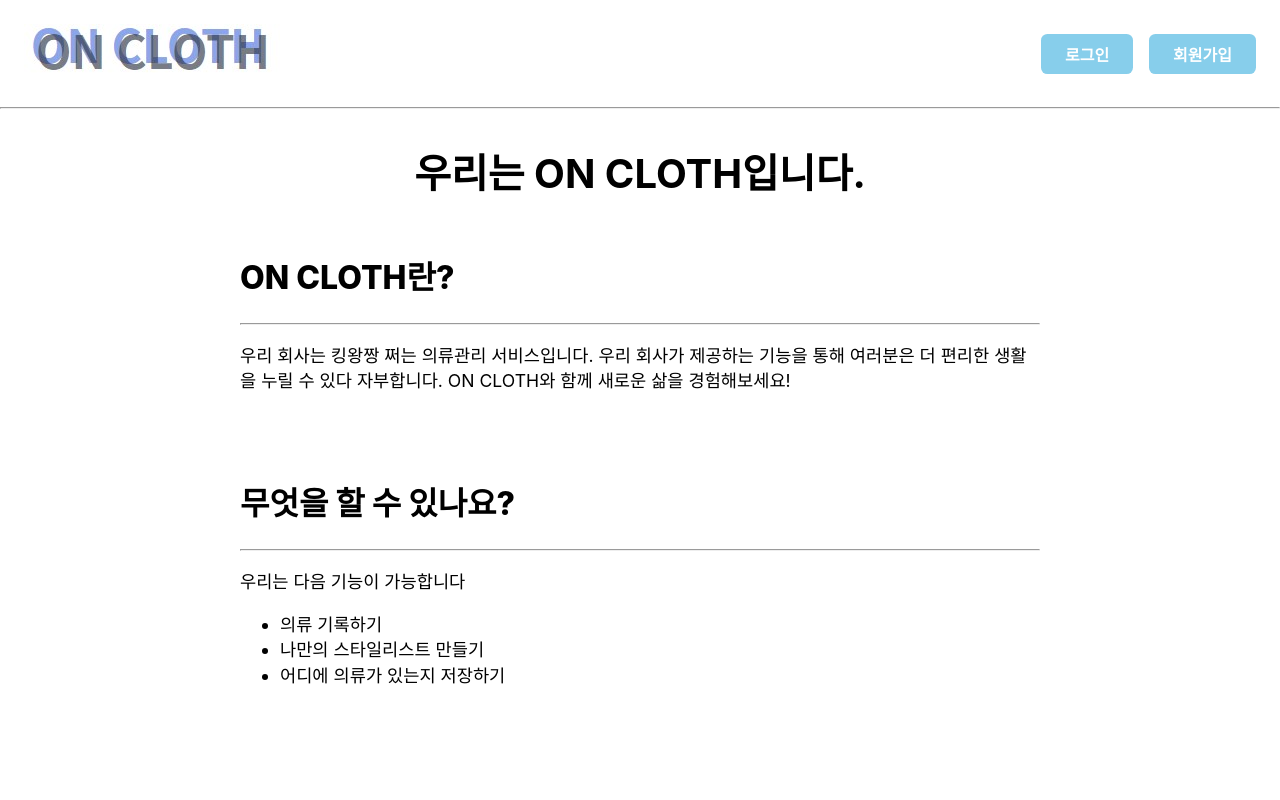
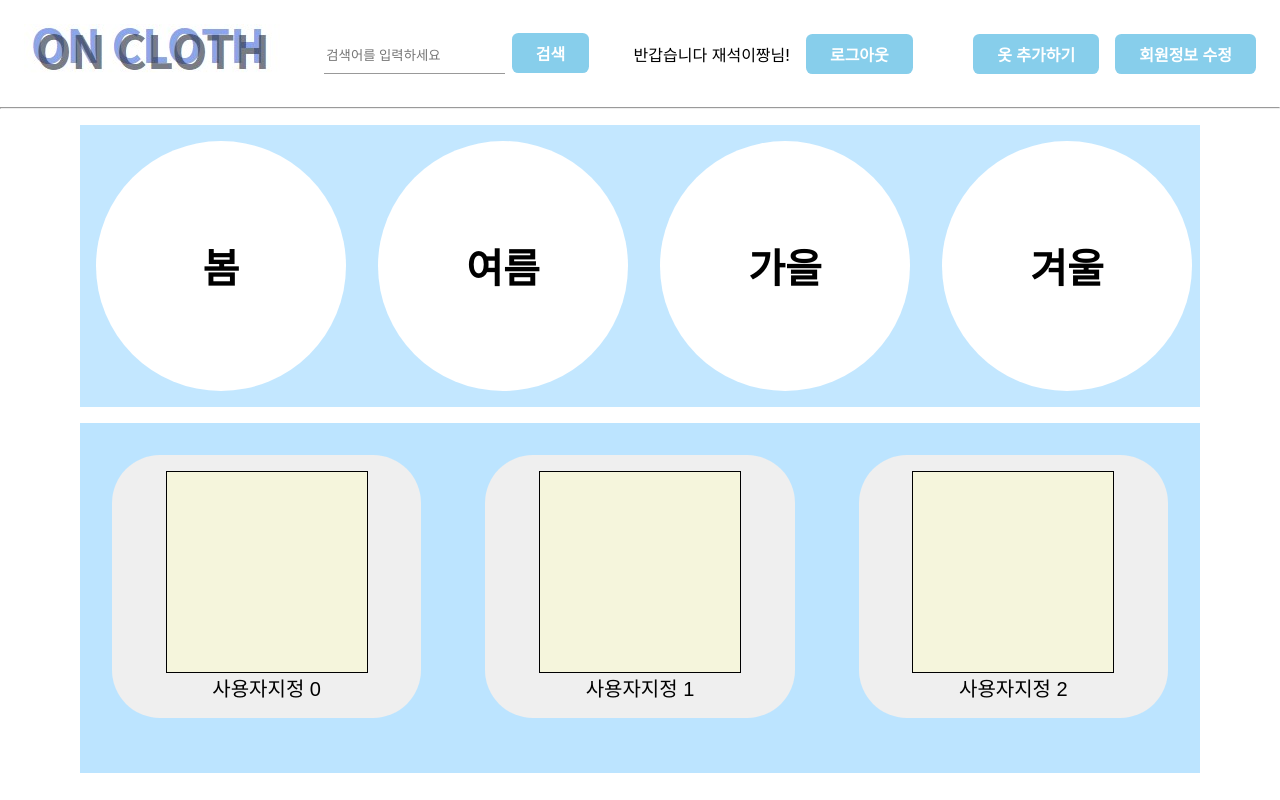
Before and after one commit to ParkSaeHyun/SoftwareEngineering, a React (Create React App) app in the folder oncloth-project/src/main/front/: page / in a window 1280 px wide. Built offline with nearby package versions, Linux system fonts and the light colour scheme.

Commit message:
detail category and clothList UI test

```diff
--- a/oncloth-project/src/main/front/package.json
+++ b/oncloth-project/src/main/front/package.json
@@ -3,6 +3,9 @@
   "version": "0.1.0",
   "private": true,
   "dependencies": {
+    "@emotion/react": "^11.9.0",
+    "@emotion/styled": "^11.8.1",
+    "@mui/material": "^5.8.1",
     "@testing-library/jest-dom": "^5.16.4",
     "@testing-library/react": "^13.2.0",
     "@testing-library/user-event": "^13.5.0",
--- a/oncloth-project/src/main/front/src/App.js
+++ b/oncloth-project/src/main/front/src/App.js
@@ -3,9 +3,11 @@ import RegisterPage from "./page/user/RegisterPage";
 import { Routes, Route, Router } from "react-router";
 import MainPage from "./page/user/MainPage";
 import FindMyPwPage from "./page/user/FindMyPwPage";
+import CategoryList from "./page/cloth/CategoryList";
+import ClothList from "./page/cloth/ClothList";
 
 function App() {
-  const mode = false;
+  const mode = true;
   return (
     <>
     <Routes>
@@ -13,6 +15,8 @@ function App() {
       <Route path="/login" element={<LoginPage />} />
       <Route path="/register" element = {<RegisterPage/>} />
       <Route path="/findmypw" element = {<FindMyPwPage/>}/>
+      <Route path="/:weather" element = {<CategoryList />}>
+      </Route>
     </Routes>
     </>
   );
--- a/oncloth-project/src/main/front/src/base/Button.js
+++ b/oncloth-project/src/main/front/src/base/Button.js
@@ -1,8 +1,8 @@
-import style from "./style/Button.css"
+import style from "./style/Button.css";
 
-const Button = ({children, type}) => {
+const Button = ({children, type, onClick, value}) => {
     return(
-        <button className="baseButton" type={type}>{children}</button>
+        <button onClick={onClick} value={value} className="baseButton" type={type}>{children}</button>
     );
 
 }
--- a/oncloth-project/src/main/front/src/base/Header.js
+++ b/oncloth-project/src/main/front/src/base/Header.js
@@ -17,7 +17,7 @@ const Header = ({mode}) => {
                     </form>
                     <div>
                         <span>반갑습니다 {name}님!</span>
-                        <Button>로그아웃</Button>
+                        <Link to="/login" ><Button>로그아웃</Button></Link>
                     </div>
                     <div>
                         <Button>옷 추가하기</Button>
--- /dev/null
+++ b/oncloth-project/src/main/front/src/page/cloth/CategoryList.js
@@ -0,0 +1,139 @@
+import ImageList from '@mui/material/ImageList';
+import ImageListItem from '@mui/material/ImageListItem';
+import ImageListItemBar from '@mui/material/ImageListItemBar';
+import IconButton from '@mui/material/IconButton';
+import Header from "../../base/Header";
+import { Route, useParams } from "react-router";
+import Button from "../../base/Button";
+import { useState } from "react";
+
+const CategoryList = () => {
+    const detailCategory = ["상의", "하의", "겉옷", "신발", "악세서리"];
+    const {weather} = useParams();
+    const [all, setAll] = useState(false);
+    const [filteredData, setFilteredData] = useState([])
+    const onClink = (e) => {
+        setAll(true);
+        setFilteredData(itemData.filter((cloth) => cloth.category === e.target.value));
+    }
+
+    return(
+        <>
+            <Header mode />
+            <div className="detailCategory">
+                {detailCategory.map(option => (
+                    <Button onClick = {onClink} value = {option}>
+                        {option}
+                    </Button>
+                ))}
+            </div>
+            <div style={{"textAlign": "center"}}>
+                <ImageList sx={{ width: 500, height: 450 }}>
+                    <ImageListItem key="Subheader" cols={2}>
+                    </ImageListItem>
+                    {filteredData.map((item) => (
+                        <ImageListItem key={item.img}>
+                            <img
+                                src={`${item.img}?w=248&fit=crop&auto=format`}
+                                srcSet={`${item.img}?w=248&fit=crop&auto=format&dpr=2 2x`}
+                                alt={item.title}
+                                loading="lazy"
+                            />
+                            <ImageListItemBar
+                                title={item.title}
+                                subtitle={item.category}
+                                actionIcon={
+                                <IconButton
+                                    sx={{ color: 'rgba(255, 255, 255, 0.54)' }}
+                                    aria-label={`info about ${item.title}`}
+                                >
+                                </IconButton>
+                                }
+                            />
+                        </ImageListItem>
+                    ))}
+                    </ImageList>
+                </div>
+        </>
+    );
+};
+
+const itemData = [
+    {
+      img: 'https://images.unsplash.com/photo-1551963831-b3b1ca40c98e',
+      title: 'Breakfast',
+      category: '상의',
+    },
+    {
+      img: 'https://images.unsplash.com/photo-1551782450-a2132b4ba21d',
+      title: 'Burger',
+      category: '상의',
+    },
+    {
+      img: 'https://images.unsplash.com/photo-1522770179533-24471fcdba45',
+      title: 'Camera',
+      category: '상의',
+    },
+    {
+      img: 'https://images.unsplash.com/photo-1444418776041-9c7e33cc5a9c',
+      title: 'Coffee',
+      category: '상의',
+    },
+    {
+      img: 'https://images.unsplash.com/photo-1533827432537-70133748f5c8',
+      title: 'Hats',
+      category: '상의',
+    },
+    {
+      img: 'https://images.unsplash.com/photo-1558642452-9d2a7deb7f62',
+      title: 'Honey',
+      category: '하의',
+    },
+    {
+      img: 'https://images.unsplash.com/photo-1516802273409-68526ee1bdd6',
+      title: 'Basketball',
+      category: '하의',
+    },
+    {
+      img: 'https://images.unsplash.com/photo-1518756131217-31eb79b20e8f',
+      title: 'Fern',
+      category: '하의',
+    },
+    {
+      img: 'https://images.unsplash.com/photo-1597645587822-e99fa5d45d25',
+      title: 'Mushrooms',
+      category: '겉옷',
+    },
+    {
+      img: 'https://images.unsplash.com/photo-1567306301408-9b74779a11af',
+      title: 'Tomato basil',
+      category: '겉옷',
+    },
+    {
+      img: 'https://images.unsplash.com/photo-1471357674240-e1a485acb3e1',
+      title: 'Sea star',
+      category: '신발',
+    },
+    {
+      img: 'https://images.unsplash.com/photo-1589118949245-7d38baf380d6',
+      title: 'Bike',
+      category: '악세서리',
+    },
+    {
+        img: 'https://images.unsplash.com/photo-1551782450-a2132b4ba21d',
+        title: 'Burger',
+        category: '신발',
+      },
+      {
+        img: 'https://images.unsplash.com/photo-1522770179533-24471fcdba45',
+        title: 'Camera',
+        category: '신발',
+      },
+      {
+        img: 'https://images.unsplash.com/photo-1444418776041-9c7e33cc5a9c',
+        title: 'Coffee',
+        category: '악세서리',
+      },
+  ];
+
+export default CategoryList;
--- /dev/null
+++ b/oncloth-project/src/main/front/src/page/cloth/ClothList.js
@@ -0,0 +1,7 @@
+const ClothList = () => {
+    return(
+        <p>하이루</p>
+    )
+};
+
+export default ClothList;
--- /dev/null
+++ b/oncloth-project/src/main/front/src/page/cloth/CustomCategoryList.js
@@ -0,0 +1,19 @@
+import style from "../style/MainPage.css";
+
+const CustomCategoryList = () => {
+    const categories = [];
+    for(let i = 0; i < 6; i++){
+        categories.push(`사용자지정 ${i}`);
+    }
+    return(
+        <div className="MyStyleList">
+            {categories.map((category, index) =>
+            (<button key={index}>
+                <div className="altImg"></div>
+                <span>{category}</span>
+            </button>))}
+        </div>
+    );
+};
+
+export default CustomCategoryList;
--- a/oncloth-project/src/main/front/src/page/style/MainPage.css
+++ b/oncloth-project/src/main/front/src/page/style/MainPage.css
@@ -17,3 +17,48 @@
     font-size: 2rem;
     font-weight: 800;
 }
+
+.mainWeather{
+    display: flex;
+    justify-content: space-around;
+    background-color: rgb(195, 231, 255);
+    margin: 1rem 5rem;
+}
+
+.mainWeather button{
+    height: 250px;
+    width: 250px;
+    background-color: white;
+    border: none;
+    border-radius: 50%;
+    margin: 1rem;
+    font-size: 2.5rem;
+    font-weight: 600;
+}
+
+.MyStyleList{
+    display: grid;
+    grid-template-columns: 1fr 1fr 1fr;
+    height: 350px;
+    background-color: rgb(188, 228, 255);
+    overflow: scroll;
+    margin: 1rem 5rem;
+}
+
+.MyStyleList button{
+    display: flex;
+    flex-direction: column;
+    align-items: center;
+    margin: 2rem;
+    padding: 1rem;
+    border-radius: 3rem;
+    border: none;
+    font-size: 1.25rem;
+}
+
+.altImg{
+    width: 200px;
+    height: 200px;
+    border: 1px solid black;
+    background-color: beige;
+}
--- a/oncloth-project/src/main/front/src/page/user/MainPage.js
+++ b/oncloth-project/src/main/front/src/page/user/MainPage.js
@@ -1,13 +1,26 @@
+import { Link } from "react-router-dom";
 import Header from "../../base/Header";
+import CustomCategoryList from "../cloth/CustomCategoryList";
 import style from "../style/MainPage.css"
 
 const MainPage = ({mode}) => {
-
+    const categoty = [];
+    for(let i = 0; i < 6; i++){
+        categoty.push(`사용자지정 ${i}`);
+    }
+    console.log(categoty);
     return(
         <div>
             {mode ? //로그인 상태
                 <div>
                     <Header mode={mode} />
+                    <div className="mainWeather">
+                        <Link to="/spring"><button>봄</button></Link>
+                        <Link to="/summer"><button>여름</button></Link>
+                        <Link to="/autumn"><button>가을</button></Link>
+                        <Link to="/winter"><button>겨울</button></Link>
+                    </div>
+                    <CustomCategoryList />
                 </div>
                 : //로그아웃 상태
                 <div>
```
Also changed, not shown: oncloth-project/src/main/front/src/page/style/CategoryList.css (added), 1 other file (tests, documents, lock files or other folders).
